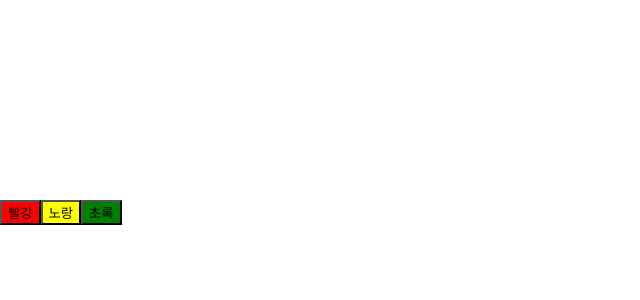
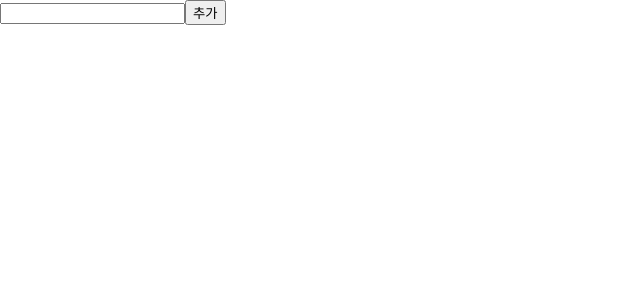
Before and after one commit to HojinAn/ReactTestProject, a React (Create React App) app: page / in a window 1280 px wide. Shown: the top 300 px of the page, without its empty margins (0-640 px from the left). Built offline with nearby package versions, Linux system fonts and the light colour scheme.

Commit message:
React repeat component practice by creating todos

```diff
--- a/src/App.js
+++ b/src/App.js
@@ -2,6 +2,7 @@ import { useState } from 'react'
 import Children from './Children'
 import './App.css';
 import AccessDom from './components/access_dom/AccessDom'
+import RepeatComponent from './components/repeat_component/index'
 
 function App() {
   // const [count, setCount] = useState(0);
@@ -17,8 +18,11 @@ function App() {
     //     <Children count={count} setCount={setCount} />
     //   </Children>
     // </div>
+    // <div>
+    //   <AccessDom/>
+    // </div>
     <div>
-      <AccessDom/>
+      <RepeatComponent />
     </div>
   );
 }
--- /dev/null
+++ b/src/components/repeat_component/index.js
@@ -0,0 +1,51 @@
+import { useState } from 'react';
+
+const RepeatComponent = () => {
+    // {id: number; todo: string; done: boolean;}
+    const [todos, setTodos] = useState([]);
+    const [value, setValue] = useState('');
+    const [id, setId] = useState(1);
+
+    const onChangeValue = (event) => {
+        setValue(event.target.value);
+    };
+
+    const onClickAddButton = () => {
+        const newTodo = { id, todo: value, done: false };
+
+        setTodos([...todos, newTodo]);
+        setId(id + 1);
+    };
+
+    const onClickListItem = (id) => {
+        setTodos(todos.map(todo => {
+            if (todo.id === id) {
+                return { ...todo, done: !todo.done }
+            }
+
+            return todo;
+        }))
+    }
+
+    const onClickRemoveButton = (id) => {
+        setTodos(todos.filter((todo) => todo.id !== id));
+    }
+
+    return (
+        <div>
+            <input type="text" value={value} onChange={onChangeValue} />
+            <button onClick={onClickAddButton}>추가</button>
+            <ul style={{ listStyle: 'none' }}>
+                {todos.map(({ id, todo, done }) => (
+                    <li key={id} style={{ textDecoration: done ? 'line-through' : 'none' }}>
+                        <input type="checkbox" value={done} onClick={() => onClickListItem(id)} />
+                        {todo}
+                        <button onClick={() => onClickRemoveButton(id)}>X</button>
+                    </li>
+                ))}
+            </ul>
+        </div>
+    );
+};
+
+export default RepeatComponent;
```
